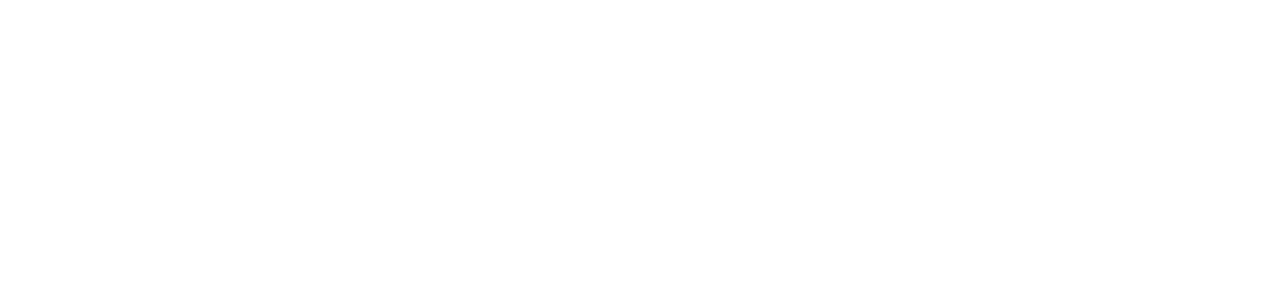
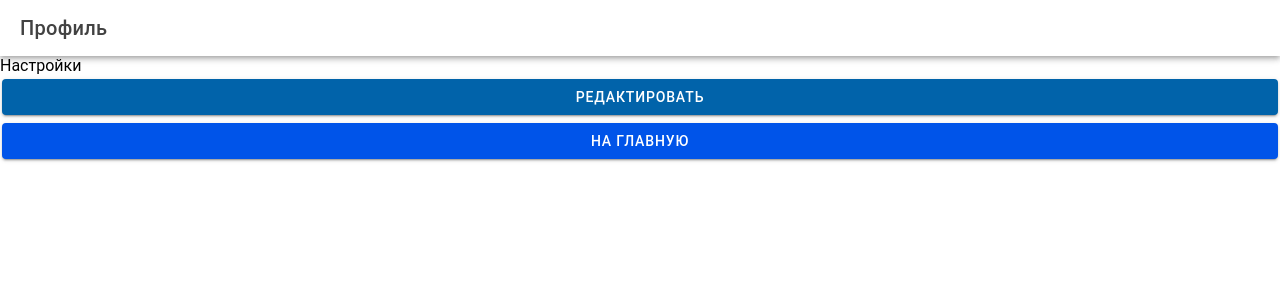
Before and after one commit to Er1tain/LearnIonicReact, a React (Vite) app in the folder Mobile/: page /profile in a window 1280 px wide. Shown: the top 300 px of the page. Built offline with nearby package versions, Linux system fonts and the light colour scheme.

Commit message:
Developing...

```diff
--- a/Mobile/package.json
+++ b/Mobile/package.json
@@ -12,20 +12,24 @@
     "lint": "eslint"
   },
   "dependencies": {
+    "@capacitor/android": "6.1.1",
     "@capacitor/app": "6.0.0",
     "@capacitor/core": "6.1.1",
     "@capacitor/haptics": "6.0.0",
     "@capacitor/keyboard": "6.0.1",
     "@capacitor/status-bar": "6.0.0",
+    "@ionic-native/video-capture-plus": "^5.36.0",
     "@ionic/react": "^8.0.0",
     "@ionic/react-router": "^8.0.0",
+    "@ionic/storage": "^4.0.0",
     "@types/react-router": "^5.1.20",
     "@types/react-router-dom": "^5.3.3",
     "ionicons": "^7.0.0",
     "react": "^18.2.0",
     "react-dom": "^18.2.0",
     "react-router": "^5.3.4",
-    "react-router-dom": "^5.3.4"
+    "react-router-dom": "^5.3.4",
+    "styled-components": "^6.1.12"
   },
   "devDependencies": {
     "@capacitor/cli": "6.1.1",
--- a/Mobile/src/main.tsx
+++ b/Mobile/src/main.tsx
@@ -19,6 +19,7 @@
 import '@ionic/react/css/flex-utils.css';
 import '@ionic/react/css/display.css';
 import '@ionic/react/css/palettes/dark.system.css';
+import Profile from './pages/Profile';
 
 setupIonicReact();
 
@@ -35,6 +36,9 @@
         <Route exact path="/">
           <Redirect to="/home" />
         </Route>
+        <Route exact path="/profile">
+          <Profile/>
+        </Route>
       </IonRouterOutlet>
     </IonReactRouter>
   </IonApp>
--- a/Mobile/src/pages/Home.tsx
+++ b/Mobile/src/pages/Home.tsx
@@ -1,8 +1,19 @@
-import { IonContent, IonHeader, IonPage, IonTitle, IonToolbar } from '@ionic/react';
+import { IonButton, IonContent, IonHeader, IonPage, IonTitle, IonToolbar, useIonRouter } from '@ionic/react';
 import ExploreContainer from '../components/ExploreContainer';
-import './Home.css';
+import styled from 'styled-components';
+
+const PanelButtons = styled.div`
+    display: flex;
+    flex-direction: column;
+`
 
 const Home: React.FC = () => {
+  const nav = useIonRouter()
+
+  const NavToProfile = ()=>{
+    nav.push('/profile');
+  }
+
   return (
     <IonPage>
       <IonHeader>
@@ -16,7 +27,10 @@
             <IonTitle size="large">Blank</IonTitle>
           </IonToolbar>
         </IonHeader>
-        <ExploreContainer />
+        {/* <ExploreContainer /> */}
+        <PanelButtons>
+          <IonButton onClick={()=>NavToProfile()}>Профиль</IonButton>
+        </PanelButtons>
       </IonContent>
     </IonPage>
   );
--- /dev/null
+++ b/Mobile/src/pages/Profile.tsx
@@ -0,0 +1,42 @@
+import { IonButton, IonContent, IonHeader, IonPage, IonText, IonTitle, IonToolbar, useIonLoading, useIonRouter } from "@ionic/react";
+import { Link } from "react-router-dom";
+import '../styles/pages/Profile.css';
+import { useState } from "react";
+import { VideoCapturePlus, VideoCapturePlusOptions } from "@ionic-native/video-capture-plus";
+import styled from "styled-components";
+
+const PanelButtons = styled.div`
+    display: flex;
+    flex-direction: column;
+
+
+`
+
+export default function Profile() {
+    const nav = useIonRouter();
+    const [state, setState] = useState<string>();
+
+    const Change = ()=>{
+        if (state == '') setState('Отредактировано')
+        else setState('');
+    }
+
+    return (
+        <IonPage>
+            <IonHeader>
+                <IonToolbar>
+                    <IonTitle>Профиль</IonTitle>
+                </IonToolbar>
+            </IonHeader>
+            <IonContent>
+                <IonText>Настройки</IonText>
+                <PanelButtons>
+                    <IonText>{state}</IonText>
+                    <IonButton color="secondary" onClick={Change}>Редактировать</IonButton>
+                    <IonButton onClick={()=>nav.goBack()}>На главную</IonButton>
+                </PanelButtons>
+            </IonContent>
+        </IonPage>
+    )
+
+}
```
Also changed, not shown: Mobile/capacitor.config.ts (added, +9 -0 lines), Mobile/src/styles/pages/Profile.css (added), 55 other files (tests, documents, lock files or other folders).
